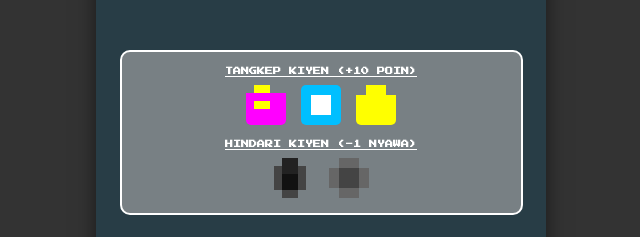
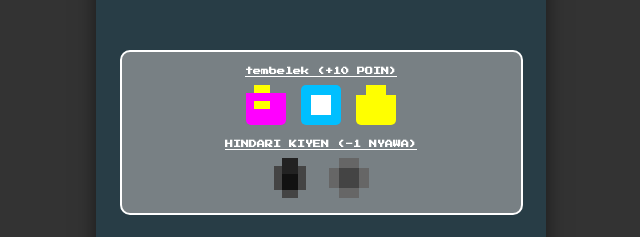
Before and after one commit to AhmadMaulana-id/AVATAR-GAME, a plain HTML site: page index.html in a window 1280 px wide. Shown: the part 232-469 px from the top of the page, 319-959 px from the left. Drawn offline with Linux system fonts and the light colour scheme.

Commit message:
index.html
Edit

```diff
--- a/index.html
+++ b/index.html
@@ -188,7 +188,7 @@
 
       <div id="legend">
         <div class="legend-category">
-          <h3>TANGKEP KIYEN (+10 POIN)</h3>
+          <h3>tembelek (+10 POIN)</h3>
           <div class="legend-icons">
             <canvas id="legend-kado" width="40" height="40"></canvas>
             <canvas id="legend-buku" width="40" height="40"></canvas>
```
